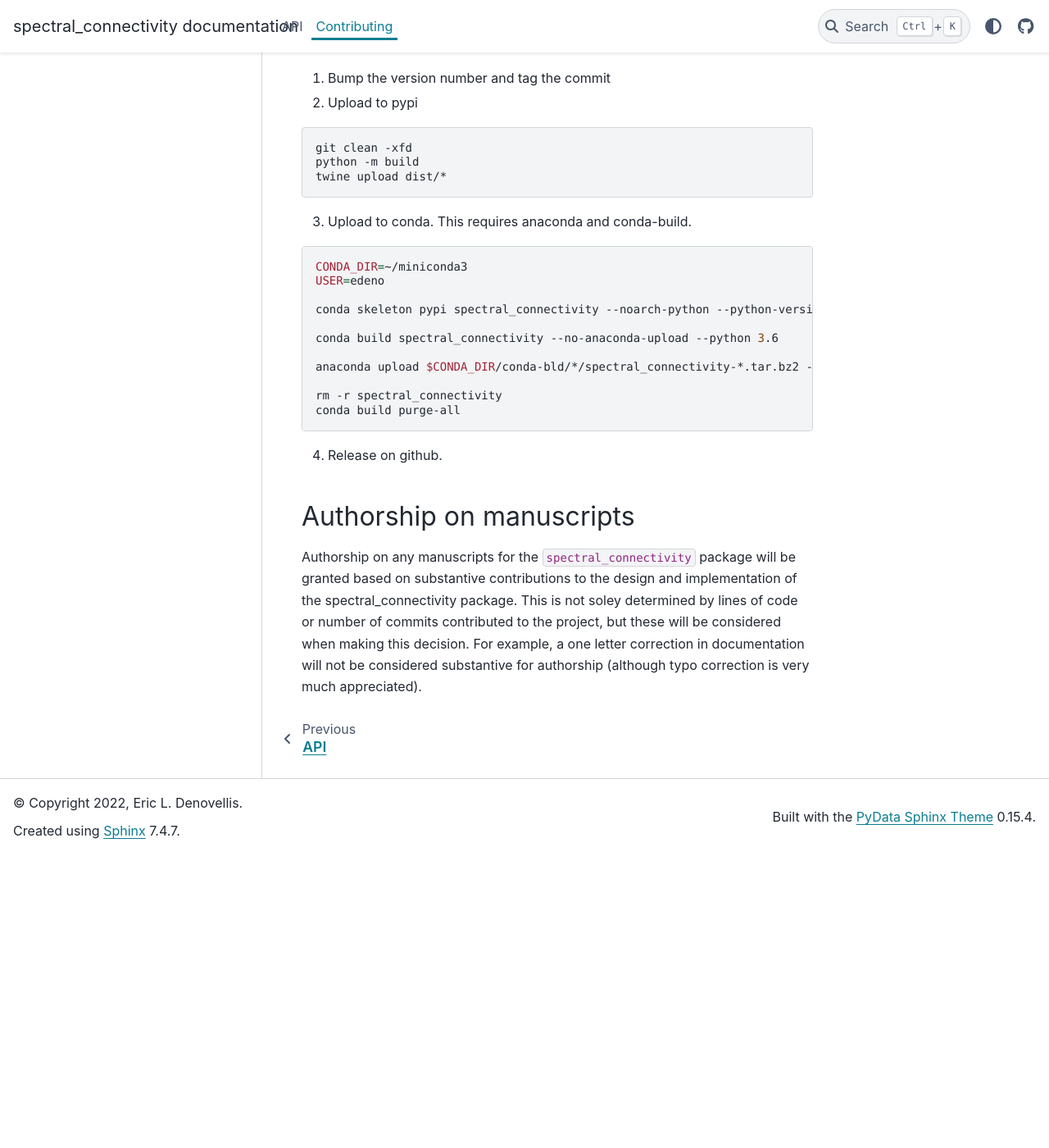
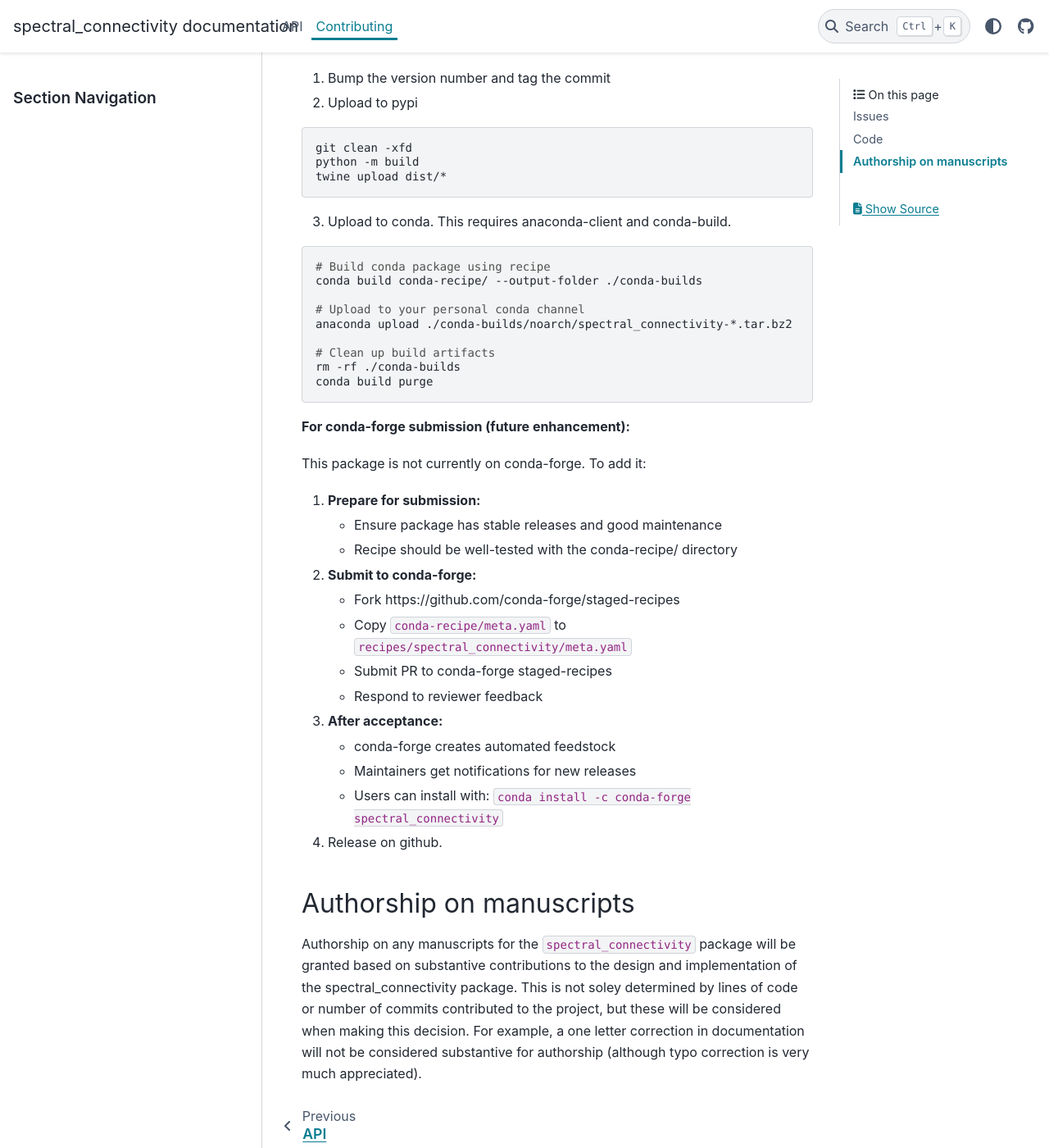
Before and after one commit to Eden-Kramer-Lab/spectral_connectivity, a Sphinx documentation site: the page built from docs/contributing.md, in a window 1280 px wide and 1400 px high, scrolled down 1426 px. Shown: the whole window at 82% size. Built offline with Sphinx 7.4.7 and the PyData theme 0.15.4, drawn with Linux system fonts in a browser that asks for light colours; pages that are not in the unit, such as notebooks, are missing from menus; the version number could not be read and is left out; before the commit the page ends 2469 px from its top, so only the background shows below that.

Commit message:
Add conda packaging support and update docs
Introduced a conda-recipe directory with meta.yaml, build.sh, and documentation for building and uploading the package to Anaconda. Updated README.md and contributing.md to include instructions for conda packaging, installation, and future conda-forge submission.

````diff
--- a/docs/contributing.md
+++ b/docs/contributing.md
@@ -40,21 +40,38 @@
 twine upload dist/*
 ```
 
-3. Upload to conda. This requires anaconda and conda-build.
+3. Upload to conda. This requires anaconda-client and conda-build.
 
 ```bash
-CONDA_DIR=~/miniconda3
-USER=edeno
+# Build conda package using recipe
+conda build conda-recipe/ --output-folder ./conda-builds
 
-conda skeleton pypi spectral_connectivity --noarch-python --python-version 3.6
+# Upload to your personal conda channel
+anaconda upload ./conda-builds/noarch/spectral_connectivity-*.tar.bz2
 
-conda build spectral_connectivity --no-anaconda-upload --python 3.6
+# Clean up build artifacts
+rm -rf ./conda-builds
+conda build purge
+```
 
-anaconda upload $CONDA_DIR/conda-bld/*/spectral_connectivity-*.tar.bz2 -u $USER --skip
+**For conda-forge submission (future enhancement):**
 
-rm -r spectral_connectivity
-conda build purge-all
-```
+This package is not currently on conda-forge. To add it:
+
+1. **Prepare for submission:**
+   - Ensure package has stable releases and good maintenance
+   - Recipe should be well-tested with the conda-recipe/ directory
+
+2. **Submit to conda-forge:**
+   - Fork https://github.com/conda-forge/staged-recipes
+   - Copy `conda-recipe/meta.yaml` to `recipes/spectral_connectivity/meta.yaml`
+   - Submit PR to conda-forge staged-recipes
+   - Respond to reviewer feedback
+
+3. **After acceptance:**
+   - conda-forge creates automated feedstock
+   - Maintainers get notifications for new releases
+   - Users can install with: `conda install -c conda-forge spectral_connectivity`
 
 4. Release on github.
 
````
Also changed, not shown: README.md (+17 -1 lines), conda-recipe/README.md (added), 2 other files.
